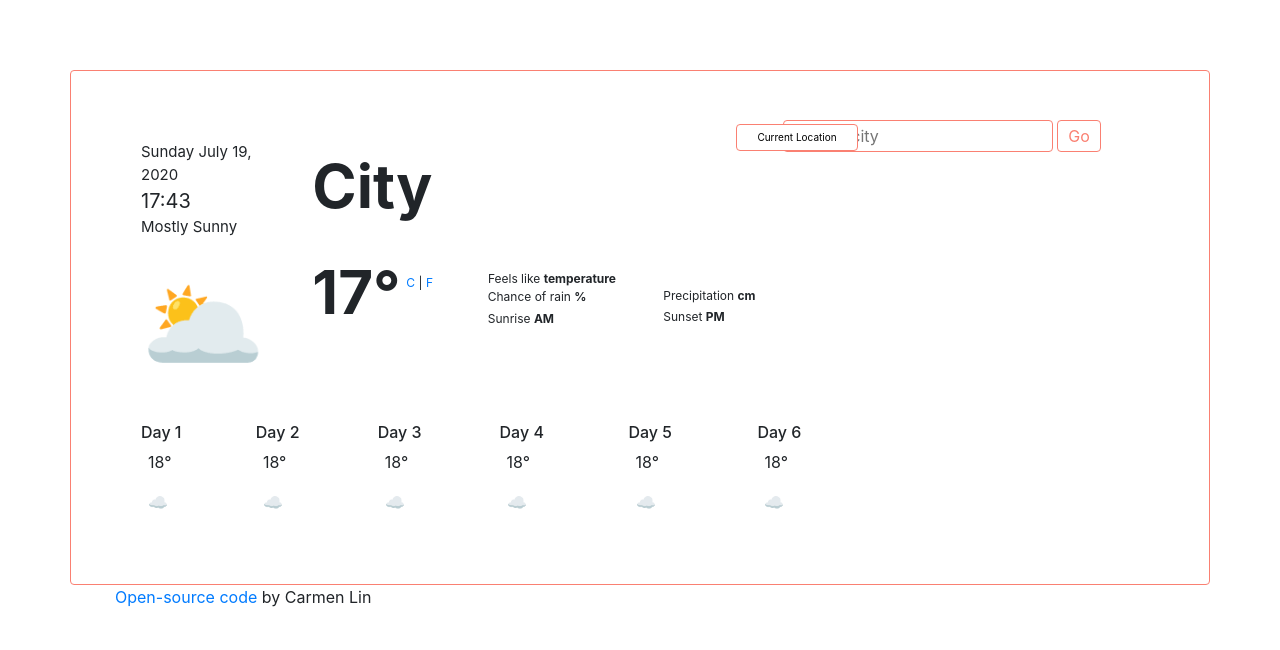
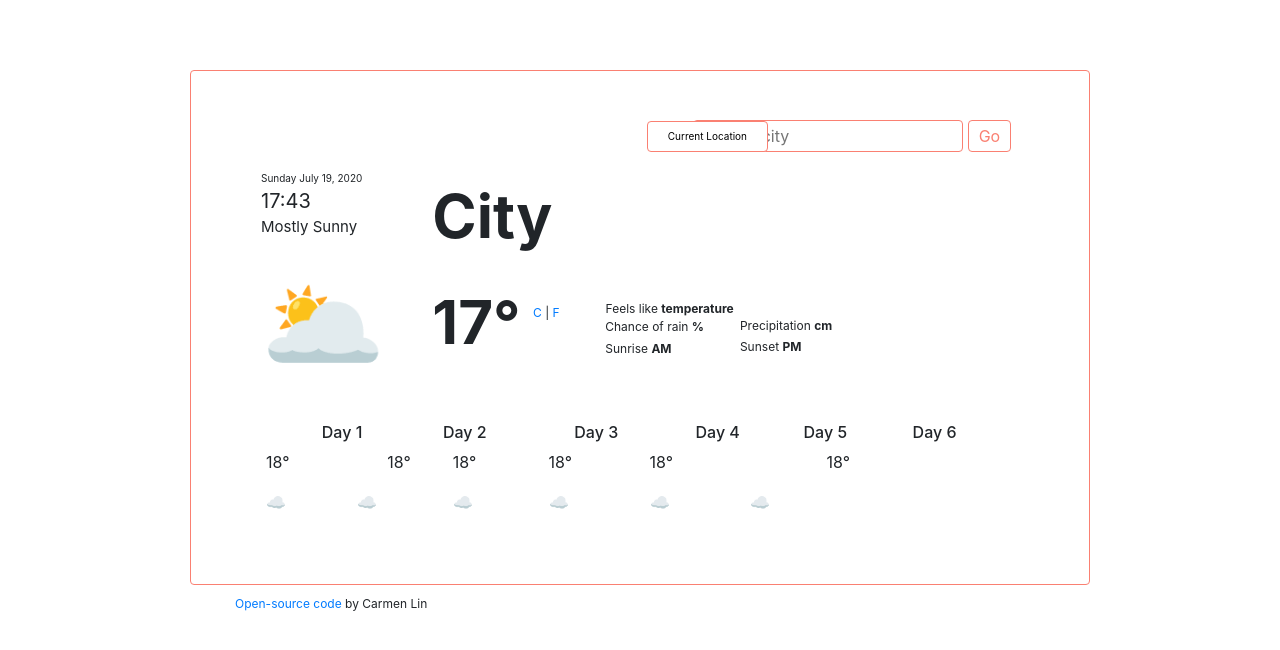
Before and after one commit to clcarmen/shecodes-weather-app, a plain HTML site: page index.html in a window 1280 px wide. Drawn offline with nearby package versions, Linux system fonts and the light colour scheme; no server answers.

Commit message:
Max width adjusted

```diff
--- a/index.html
+++ b/index.html
@@ -23,7 +23,8 @@
             Current Location
         </button>
 
-        <div class="row">
+
+        <div class="row first">
             <div class="col-2">
                 <div class="today">
                     <div class="today-date">
--- a/src/styles.css
+++ b/src/styles.css
@@ -1,12 +1,17 @@
 .container {
+  max-width: 900px;
   margin-top: 70px;
   border: 1px solid salmon;
   padding: 70px 70px;
   border-radius: 4px;
 }
 
+.first {
+  margin-top: 30px;
+}
+
 .today-date {
-  font-size: 15px;
+  font-size: 10px;
 }
 
 .today-time {
@@ -20,9 +25,9 @@
 .current-location {
   display: block;
   position: absolute;
-  top: 15.5%;
-  right: 33%;
-  padding: 5px 20px;
+  top: 15.1%;
+  right: 40%;
+  padding: 7px 20px;
   border-radius: 4px;
   border: 1px solid salmon;
   background: white;
@@ -31,21 +36,27 @@
 
 .current-location:hover {
   cursor: pointer;
-  background: salmon;
+  background: lightseagreen;
   color: white;
+  border: 1px solid lightseagreen;
 }
 
 .city-form {
   display: block;
   position: absolute;
   top: 15%;
-  right: 14%;
+  right: 21%;
 }
 
 input[type="text"] {
   padding: 3px 10px;
   border-radius: 4px;
   border: 1px solid salmon;
+  color: salmon;
+}
+
+input[placeholder="Enter a city"] {
+  color: lightseagreen;
 }
 
 input[type="submit"] {
@@ -57,8 +68,9 @@ input[type="submit"] {
 }
 
 input[type="submit"]:hover {
-  background: salmon;
+  background: lightseagreen;
   color: white;
+  border: 1px solid lightseagreen;
 }
 
 .today-forecast {
@@ -81,15 +93,19 @@ input[type="submit"]:hover {
 .units {
   font-size: 12px;
   position: absolute;
-  right: 5%;
+  right: -30%;
   top: 25%;
+}
+
+.col-10 {
+  left: 40px;
 }
 
 .feels-like {
   font-size: 12px;
   position: relative;
   top: 22%;
-  left: 4.8%;
+  left: 4.6%;
 }
 
 .chance-of-rain {
@@ -120,6 +136,10 @@ input[type="submit"]:hover {
   right: -20%;
 }
 
+.day-one {
+  position: relative;
+  left: 60%;
+}
 .temperature-one {
   position: relative;
   left: 5%;
@@ -132,12 +152,12 @@ input[type="submit"]:hover {
 
 .day-two {
   position: relative;
-  left: -40%;
+  left: 50%;
 }
 
 .temperature-two {
   position: relative;
-  left: -35%;
+  left: -5%;
 }
 
 .emoji-two {
@@ -147,7 +167,7 @@ input[type="submit"]:hover {
 
 .day-three {
   position: relative;
-  left: -75%;
+  right: -50%;
 }
 
 .temperature-three {
@@ -162,7 +182,7 @@ input[type="submit"]:hover {
 
 .day-four {
   position: relative;
-  left: -110%;
+  right: -40%;
 }
 
 .temperature-four {
@@ -177,7 +197,7 @@ input[type="submit"]:hover {
 
 .day-five {
   position: relative;
-  left: -140%;
+  right: -17%;
 }
 
 .temperature-five {
@@ -192,12 +212,12 @@ input[type="submit"]:hover {
 
 .day-six {
   position: relative;
-  left: -170%;
+  left: -5%;
 }
 
 .temperature-six {
   position: relative;
-  left: -165%;
+  left: -90%;
 }
 
 .emoji-six {
@@ -206,5 +226,7 @@ input[type="submit"]:hover {
 }
 
 .footer {
-  padding-left: 115px;
+  padding-left: 235px;
+  padding-top: 10px;
+  font-size: 12px;
 }
```
